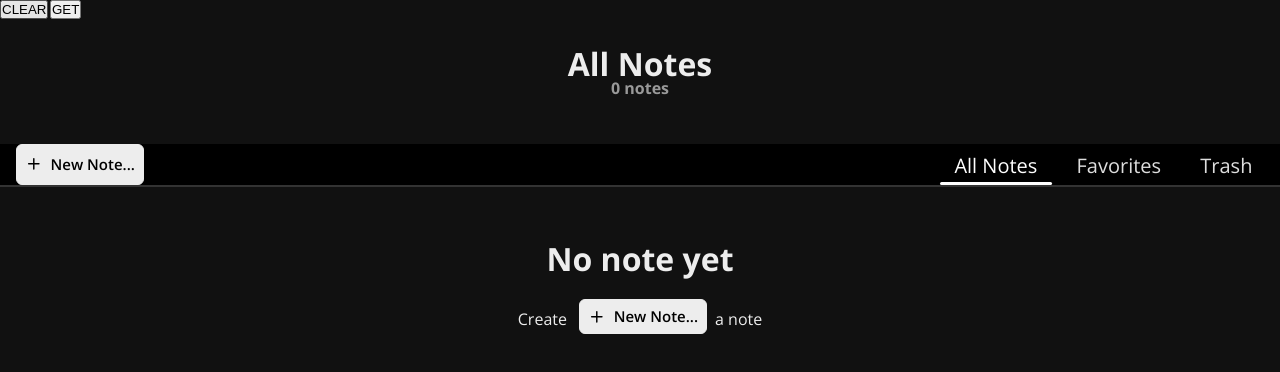
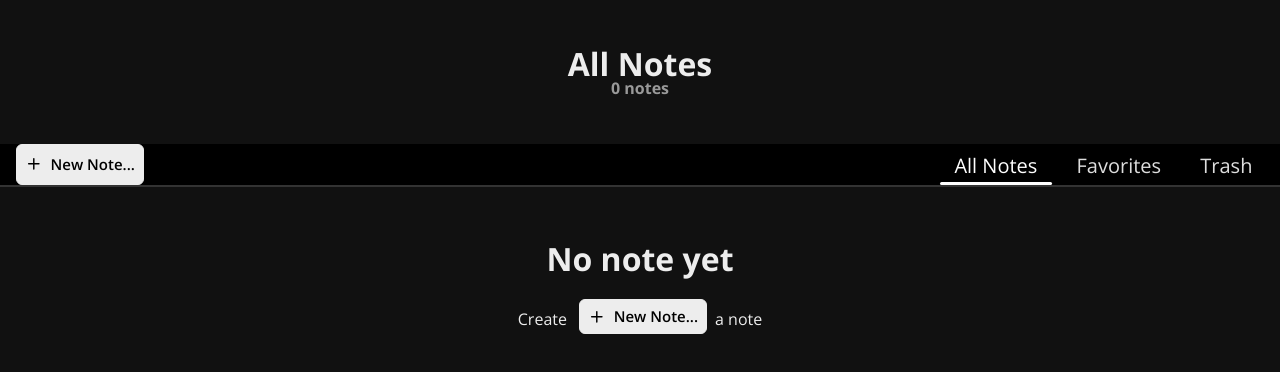
Before and after one commit to fistty/notes-app, a React (Vite) app: page / in a window 1280 px wide. Shown: the top 372 px of the page. Built offline with nearby package versions, Linux system fonts and the light colour scheme.

Commit message:
removed debug buttons

```diff
--- a/src/App.jsx
+++ b/src/App.jsx
@@ -85,12 +85,6 @@ function App() {
 
 	return (
 		<>
-			<button className="clear" onClick={clear}>
-				CLEAR
-			</button>
-			<button className="get" onClick={get}>
-				GET
-			</button>
 			{(isModal || isBackdrop) && <Backdrop />}
 
 			<RouterProvider router={router} />
```
